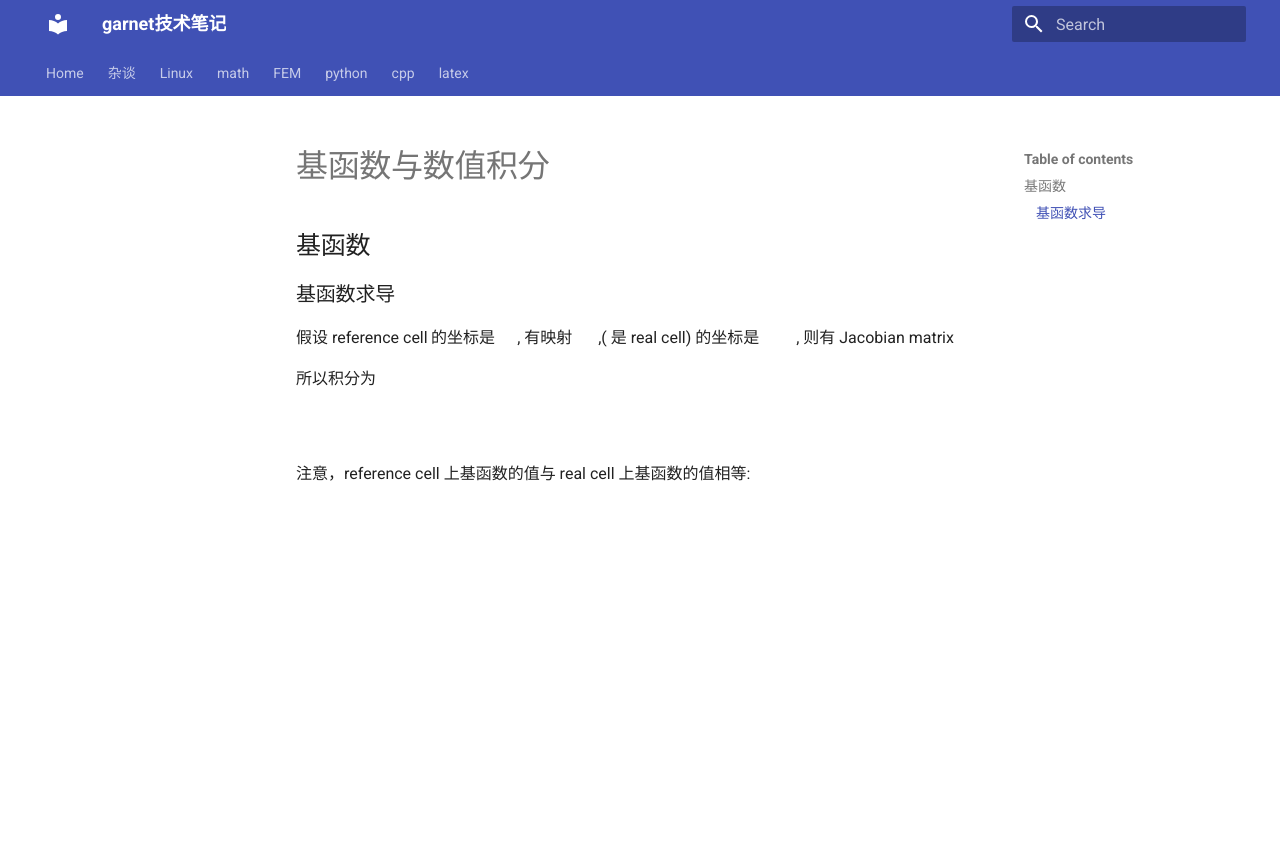
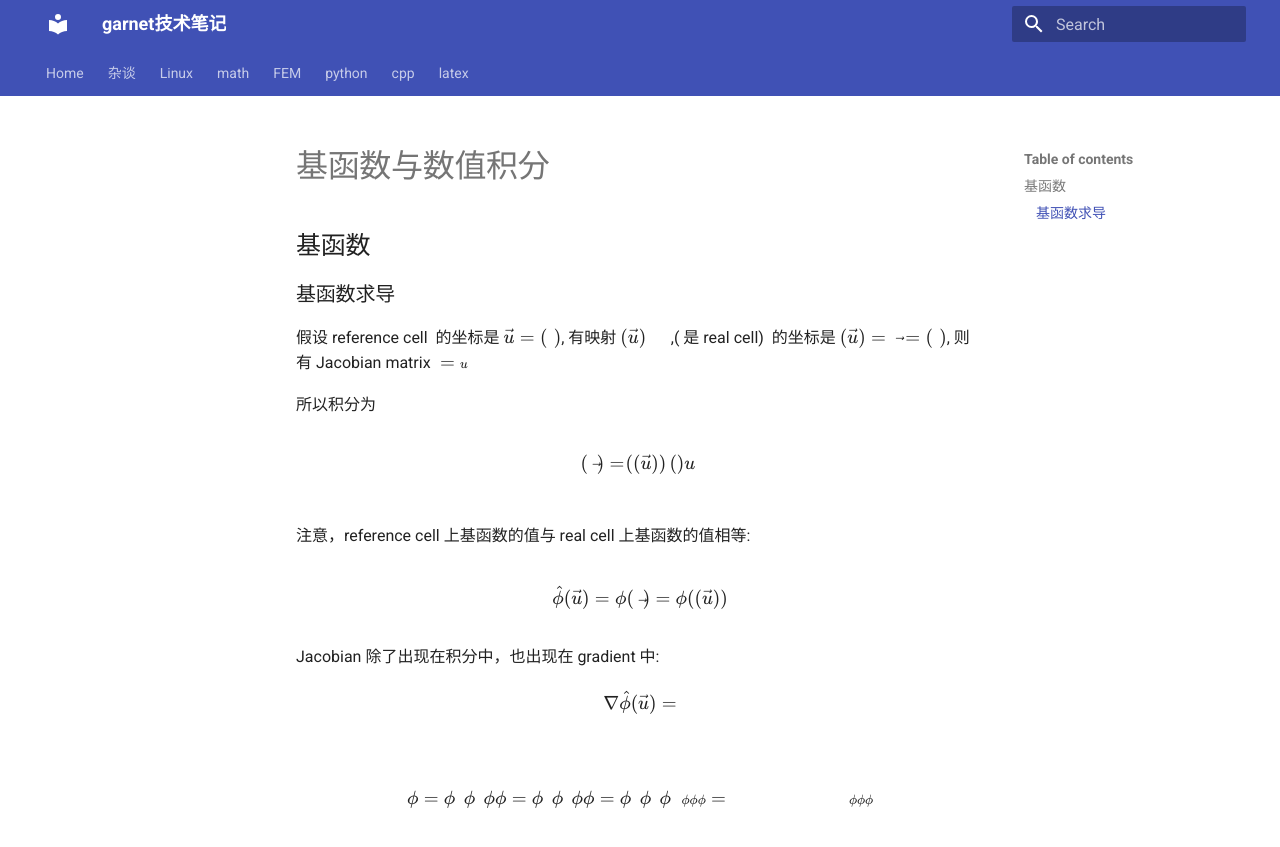
Before and after one commit to ymma98/technotes, an MkDocs documentation site: the page built from docs/FEM/基函数与数值积分.md, in a window 1280 px wide. Shown: the top 847 px of the page. Built offline with MkDocs 1.6.1 and Material for MkDocs 9.7.7, drawn with Linux system fonts in a browser that asks for light colours; formulas are drawn with MathJax 3.

Commit message:
docs/FEM/基函数与数值积分.md updated from https://stackedit.cn/

```diff
--- a/docs/FEM/基函数与数值积分.md
+++ b/docs/FEM/基函数与数值积分.md
@@ -18,6 +18,11 @@ $$
 
 $$
 \hat{\phi}(\vec{u}) = \phi(\vec{R}) = \phi(F(\vec{u}))
+$$
+
+Jacobian 除了出现在积分中，也出现在 gradient 中:
+$$
+\nabla \hat{\phi}(\vec{u}) =
 $$
 
 
```
Also changed, not shown: other parts of docs/FEM/基函数与数值积分.md (+1 -1 lines).
